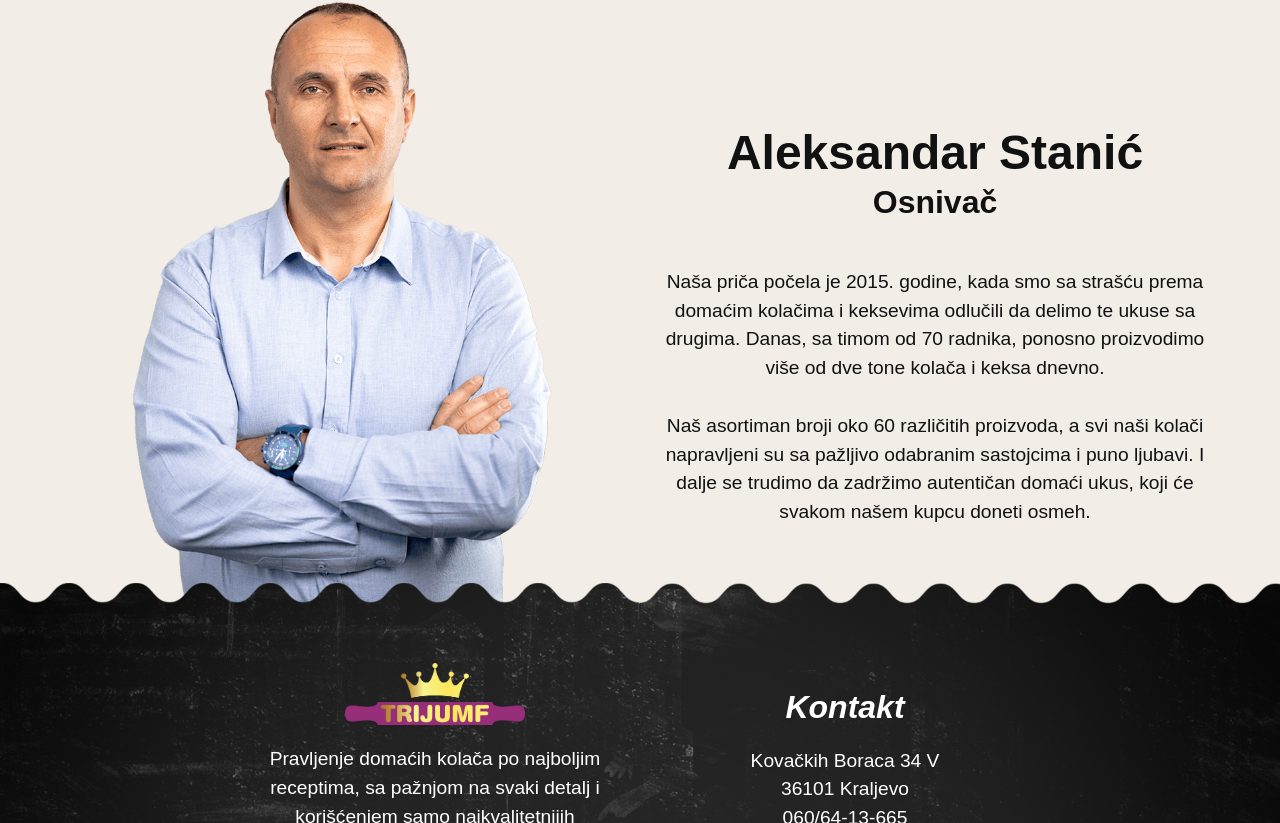
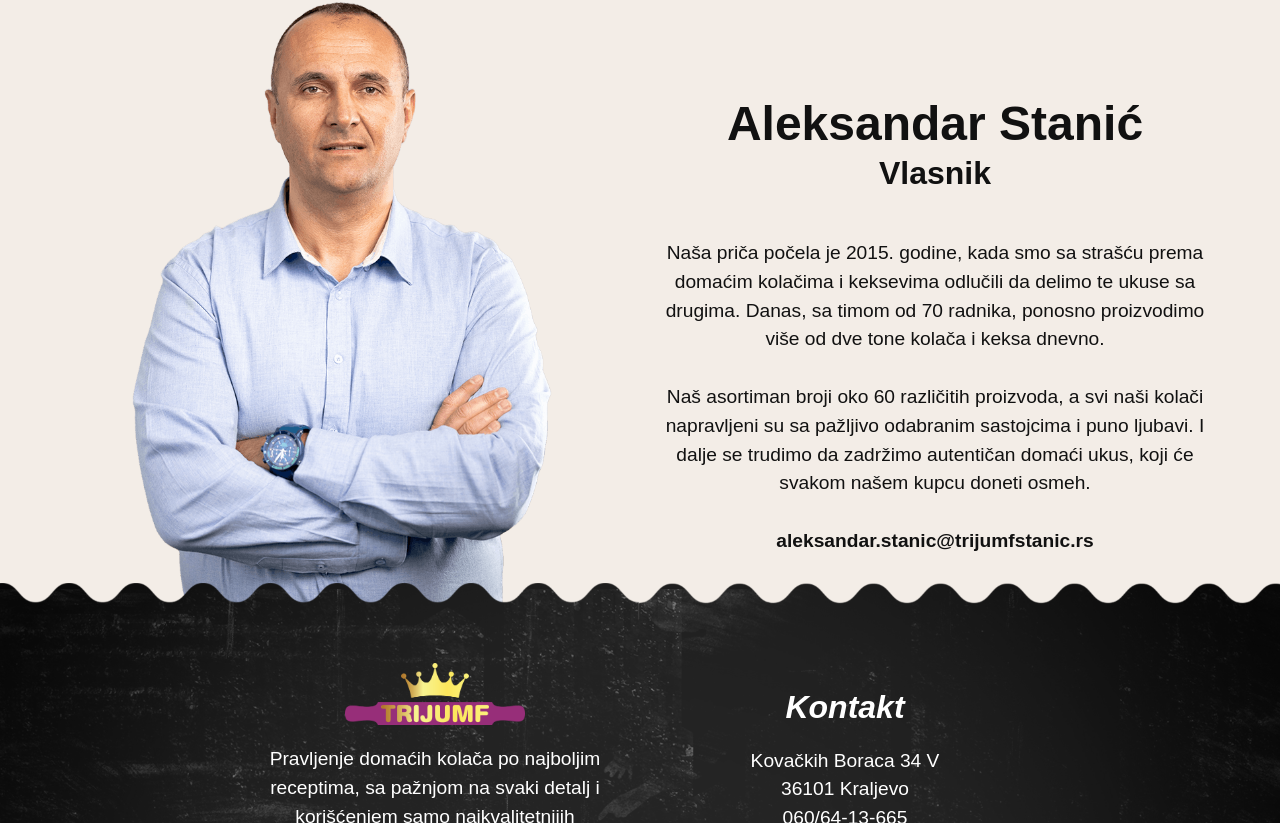
Before and after one commit to zeljaGitHub/trijumf-kolaci, a React (Vite) app: page /O-nama in a window 1280 px wide. Shown: the part 2137-2960 px from the top of the page. Built offline with nearby package versions, Linux system fonts and the light colour scheme; a web font is replaced by a local one.

Commit message:
commit opet

```diff
--- a/src/About/About_five.jsx
+++ b/src/About/About_five.jsx
@@ -6,50 +6,50 @@ const slides = [
     bigImage: "/carousel/Aleksandar.png",
     mobileImage: "/carousel/Aleksandar-mobile.png",
     title: "Aleksandar Stanić",
-    subtitle: "Osnivač",
-    text: "Naša priča počela je 2015. godine, kada smo sa strašću prema domaćim kolačima i keksevima odlučili da delimo te ukuse sa drugima. Danas, sa timom od 70 radnika, ponosno proizvodimo više od dve tone kolača i keksa dnevno. <br> <br> Naš asortiman broji oko 60 različitih proizvoda, a svi naši kolači napravljeni su sa pažljivo odabranim sastojcima i puno ljubavi. I dalje se trudimo da zadržimo autentičan domaći ukus, koji će svakom našem kupcu doneti osmeh.",
+    subtitle: "Vlasnik",
+    text: "Naša priča počela je 2015. godine, kada smo sa strašću prema domaćim kolačima i keksevima odlučili da delimo te ukuse sa drugima. Danas, sa timom od 70 radnika, ponosno proizvodimo više od dve tone kolača i keksa dnevno. <br> <br> Naš asortiman broji oko 60 različitih proizvoda, a svi naši kolači napravljeni su sa pažljivo odabranim sastojcima i puno ljubavi. I dalje se trudimo da zadržimo autentičan domaći ukus, koji će svakom našem kupcu doneti osmeh. <br><br> <strong>aleksandar.stanic@trijumfstanic.rs</strong>",
   },
   {
     bigImage: "/carousel/Jovana.png",
     mobileImage: "/carousel/jovana-mobile.png",
-    title: "Aleksandar Stanić",
-    subtitle: "Osnivač",
-    text: "Domaća zimnica spremljena sa ljubavlju.",
+    title: "Aleksandra Kojović",
+    subtitle: "Rukovodilac finansija",
+    text: "060/441 36 67 <br> aleksandra.kojovic@trijumfstanic.rs",
   },
   {
     bigImage: "/carousel/Marko.png",
     mobileImage: "/carousel/marko-mobile.png",
-    title: "Aleksandar Stanić",
-    subtitle: "Osnivač",
-    text: "Uživajte u kvalitetu tokom cele godine.",
+    title: "Saša Vesić",
+    subtitle: "Referent nabavke",
+    text: "060/441 36 62 <br> sasa.vesic@trijumfstanic.rs",
   },
   {
     bigImage: "/carousel/Jelena.png",
     mobileImage: "/carousel/jelena-mobile.png",
-    title: "Aleksandar Stanić",
-    subtitle: "Osnivač",
-    text: "Uživajte u kvalitetu tokom cele godine.",
+    title: "Nevena Cvetković",
+    subtitle: "Direktor operacija",
+    text: "060/441 36 74 <br> nevena.cvetkovic@trijumfstanic.rs",
   },
   {
     bigImage: "/carousel/Bratislav.png",
     mobileImage: "/carousel/bratislav-mobile.png",
-    title: "Aleksandar Stanić",
-    subtitle: "Osnivač",
-    text: "Domaća zimnica spremljena sa ljubavlju.",
+    title: "Zoran Janković",
+    subtitle: "Direktor prodaje",
+    text: "063/328 621 <br> zoran.jankovic@trijumfstanic.rs",
   },
   {
     bigImage: "/carousel/Joja.png",
     mobileImage: "/carousel/joja-mobile.png",
-    title: "Aleksandar Stanić",
-    subtitle: "Osnivač",
-    text: "Naša priča počela je 2015. godine, kada smo sa strašću prema domaćim kolačima i keksevima odlučili da delimo te ukuse sa drugima. Danas, sa timom od 70 radnika, ponosno proizvodimo više od dve tone kolača i keksa dnevno. <br> <br> Naš asortiman broji oko 60 različitih proizvoda, a svi naši kolači napravljeni su sa pažljivo odabranim sastojcima i puno ljubavi. I dalje se trudimo da zadržimo autentičan domaći ukus, koji će svakom našem kupcu doneti osmeh.",
+    title: "Jovana Raković",
+    subtitle: "Referent logistike",
+    text: "060/441 36 68 <br> jovana.rakovic@trijumfstanic.rs",
   },
   {
     bigImage: "/carousel/Jeka.png",
     mobileImage: "/carousel/jeka-mobile.png",
-    title: "Aleksandar Stanić",
-    subtitle: "Osnivač",
-    text: "Domaća zimnica spremljena sa ljubavlju.",
+    title: "Nemanja Radosavljević",
+    subtitle: "Direktor razvoja poslovanja",
+    text: "060/441 36 60 <br> nemanja.radosavljevic@trijumfstanic.rs",
   },
 ];
 
--- a/src/About/About_four.css
+++ b/src/About/About_four.css
@@ -101,3 +101,27 @@
     height: 780px;
   }
 }
+
+@media (min-width: 3700px) {
+  .values-section {
+    height: 1200px;
+  }
+  .values-content {
+    max-width: none;
+    width: 80vw;
+    margin: 0;
+    gap: 100px;
+  }
+  .value-box {
+    max-width: 500px; /* ili više */
+    flex: 1 1 400px; /* dozvoli im da budu širi */
+  }
+  .value-box h3 {
+    font-size: 2.5rem;
+  }
+
+  .value-box p {
+    font-size: 2rem;
+    line-height: 1.5;
+  }
+}
--- a/src/About/About_three.css
+++ b/src/About/About_three.css
@@ -42,3 +42,9 @@
     width: 90vw;
   }
 }
+
+@media (min-width: 3700px) {
+  .text-overlay p {
+    font-size: 2rem;
+  }
+}
--- a/src/About/About_two.css
+++ b/src/About/About_two.css
@@ -67,3 +67,9 @@
     font-size: 1.5rem;
   }
 }
+
+@media (min-width: 3700px) {
+  .about-two p {
+    font-size: 2rem;
+  }
+}
--- a/src/Contact/KontaktForma.css
+++ b/src/Contact/KontaktForma.css
@@ -136,3 +136,10 @@
     width: 13rem;
   }
 }
+
+@media (min-width: 3700px) {
+  .kontakt-info-text {
+    max-width: 1300px;
+    font-size: 2rem;
+  }
+}
--- a/src/Contact/KontaktForma.jsx
+++ b/src/Contact/KontaktForma.jsx
@@ -43,7 +43,7 @@ const KontaktForma = () => {
           <p>Kovačkih Boraca 34 V</p>
           <p>36101 Kraljevo</p>
           <p>060/64-13-665</p>
-          <p>trijumfstanic@gmail.com</p>
+          <p>info@trijumfstanic.rs</p>
         </div>
         <form ref={form} onSubmit={sendEmail} className="kontakt-forma">
           <input
--- a/src/Footer/Footer.jsx
+++ b/src/Footer/Footer.jsx
@@ -34,7 +34,7 @@ const Footer = () => {
           <p>Kovačkih Boraca 34 V</p>
           <p>36101 Kraljevo</p>
           <p>060/64-13-665</p>
-          <p>trijumfstanic@gmail.com</p>
+          <p>info@trijumfstanic.rs</p>
           <div className="footer-socials">
             <a
               href="https://www.facebook.com/people/Trijumf-Stani%C4%87/61577086255509/"
--- a/src/Home/Info.jsx
+++ b/src/Home/Info.jsx
@@ -25,16 +25,24 @@ const Info = () => {
       <img src={imageSrc} alt="wave" className="wave-bg" />
 
       <div className="wave-content">
+        <p>Trijumf Stanić – Kvalitet na koji možete da računate</p>
         <p>
-          Tražite vrhunske domaće kolače i torte za vaš restoran,
-          poslastičarnicu ili hotel? Naša proizvodnja garantuje kvalitet,
-          autentičan ukus i savršen izgled svake poslastice! Sa pažljivo
-          odabranim sastojcima i dugogodišnjim iskustvom, donosimo vam slatke
-          trenutke vredne pamćenja. Kontaktirajte nas danas i obezbedite
-          najbolje kolače za svoje kupce! 🍰 📩 Pošaljite nam upit ili nas
-          pozovite – spremni smo da kreiramo slatke specijalitete baš po vašoj
-          meri!
+          Trijumf Stanić se bavi proizvodnjom tradicionalnih domaćih kolača
+          namenjenih maloprodaji, uz dosledan kvalitet, proverene recepte i
+          pažljivo birane sastojke.
         </p>
+        <p>
+          Pored proizvodnje, specijalizovani smo i za distribuciju robe široke
+          potrošnje, obezbeđujući pouzdanu i efikasnu isporuku širom Srbije.
+        </p>
+        <p>
+          Ako tražite sigurnog partnera za snabdevanje ili proizvođača domaćih
+          poslastica, Trijumf Stanić je pravi izbor.
+        </p>
+        <p>
+          📩 Kontaktirajte nas i saznajte više o ponudi i mogućnostima saradnje
+        </p>
+
         <Link to="/O-nama">
           <button>Više o nama</button>
         </Link>
--- a/src/Navbar/Navbar.css
+++ b/src/Navbar/Navbar.css
@@ -258,3 +258,13 @@
     margin-top: -2rem;
   } */
 }
+
+@media (min-width: 3700px) {
+  .navbar {
+    font-size: 2rem;
+  }
+  .nav-left,
+  .nav-right {
+    margin-top: 0;
+  }
+}
```
Also changed, not shown: public/carousel/Jeka.png, public/carousel/jeka-mobile.png.
